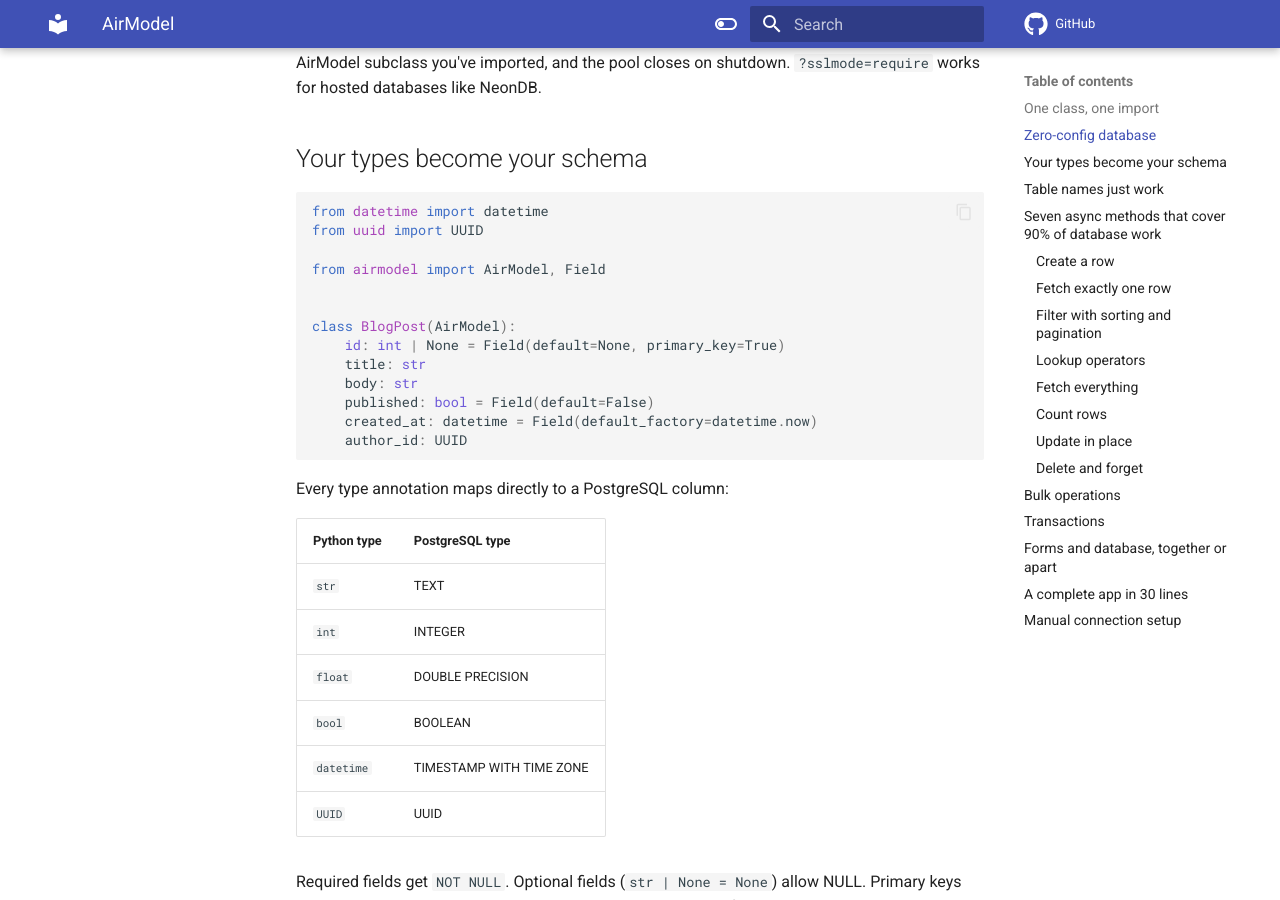
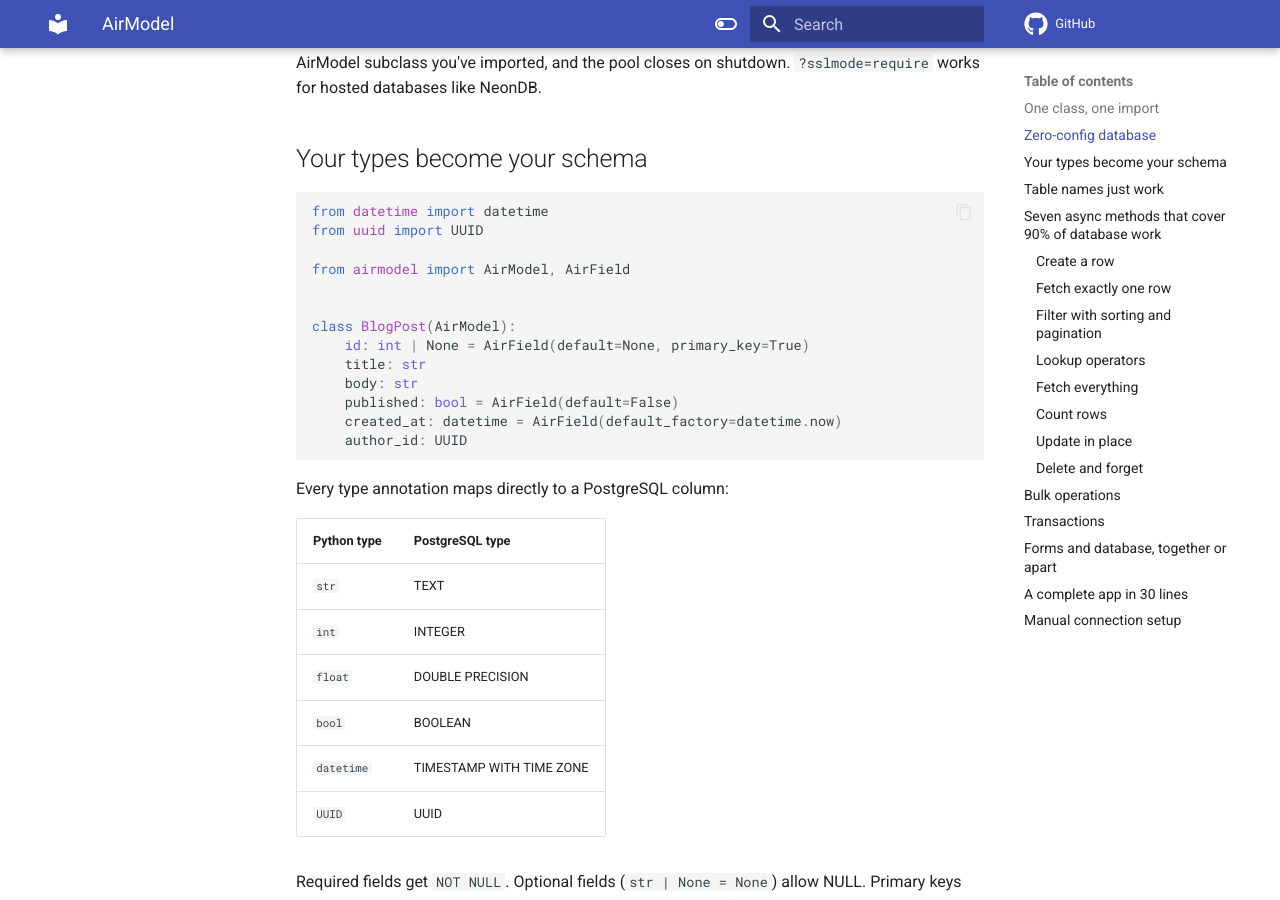
Before and after one commit to feldroy/air, an MkDocs documentation site: the page built from docs/learn/airmodel.md, in a window 1280 px wide and 900 px high, scrolled down 1589 px. Built offline with MkDocs 1.6.1 and Material for MkDocs 9.7.7, drawn with Linux system fonts in a browser that asks for light colours; comment, search, counter and statistics services are not loaded; some of the changed text lies outside the part shown.

Commit message:
Docs and deps use AirField everywhere, pin AirModel 0.2.0
All documentation, AGENTS.md, and examples use AirField() instead
of the old Field(). The quickstart uses AirModel instead of
BaseModel. Dependencies pinned to AirModel>=0.2.0 (reads PrimaryKey
from metadata) and AirField>=0.4.0 (writes typed metadata).

````diff
--- a/docs/learn/airmodel.md
+++ b/docs/learn/airmodel.md
@@ -21,14 +21,14 @@ Your Pydantic models just learned PostgreSQL.
 
 ```python title="main.py"
 import air
-from airmodel import AirModel, Field
+from airmodel import AirModel, AirField
 
 
 class UnicornSighting(AirModel):
-    id: int | None = Field(default=None, primary_key=True)
+    id: int | None = AirField(default=None, primary_key=True)
     location: str
     sparkle_rating: int
-    confirmed: bool = Field(default=False)
+    confirmed: bool = AirField(default=False)
 
 
 app = air.Air()  # DATABASE_URL in env, that's it
@@ -71,15 +71,15 @@ The asyncpg pool opens when your app starts, tables are created automatically fo
 from datetime import datetime
 from uuid import UUID
 
-from airmodel import AirModel, Field
+from airmodel import AirModel, AirField
 
 
 class BlogPost(AirModel):
-    id: int | None = Field(default=None, primary_key=True)
+    id: int | None = AirField(default=None, primary_key=True)
     title: str
     body: str
-    published: bool = Field(default=False)
-    created_at: datetime = Field(default_factory=datetime.now)
+    published: bool = AirField(default=False)
+    created_at: datetime = AirField(default_factory=datetime.now)
     author_id: UUID
 ```
 
@@ -244,13 +244,13 @@ If an exception occurs inside the block, the transaction rolls back automaticall
 AirModel and AirForm are independent. Use one without the other, or snap them together:
 
 ```python
-from airmodel import AirModel, Field
+from airmodel import AirModel, AirField
 
 from air import AirForm
 
 
 class ContactMessage(AirModel):
-    id: int | None = Field(default=None, primary_key=True)
+    id: int | None = AirField(default=None, primary_key=True)
     name: str
     email: str
     body: str
@@ -280,11 +280,11 @@ async def submit_contact(request: air.Request):
 ```python title="main.py"
 import air
 from air import AirForm
-from airmodel import AirModel, Field
+from airmodel import AirModel, AirField
 
 
 class GuestBookEntry(AirModel):
-    id: int | None = Field(default=None, primary_key=True)
+    id: int | None = AirField(default=None, primary_key=True)
     name: str
     message: str
 
--- a/pyproject.toml
+++ b/pyproject.toml
@@ -95,7 +95,7 @@ dependencies = [
     "staticware>=0.2.0", # https://pypi.org/project/staticware
     "typer>=0.23.0", # https://pypi.org/project/typer
     "uvicorn>=0.40.0", # https://pypi.org/project/uvicorn
-    "AirModel>=0.1.2", # https://pypi.org/project/AirModel
+    "AirModel>=0.2.0", # https://pypi.org/project/AirModel
     "AirField>=0.4.0", # https://pypi.org/project/AirField
 ]
 # endregion project
````
Also changed, not shown: AGENTS.md (+3 -3 lines), docs/learn/quickstart.md (+6 -5 lines), 1 other file.
